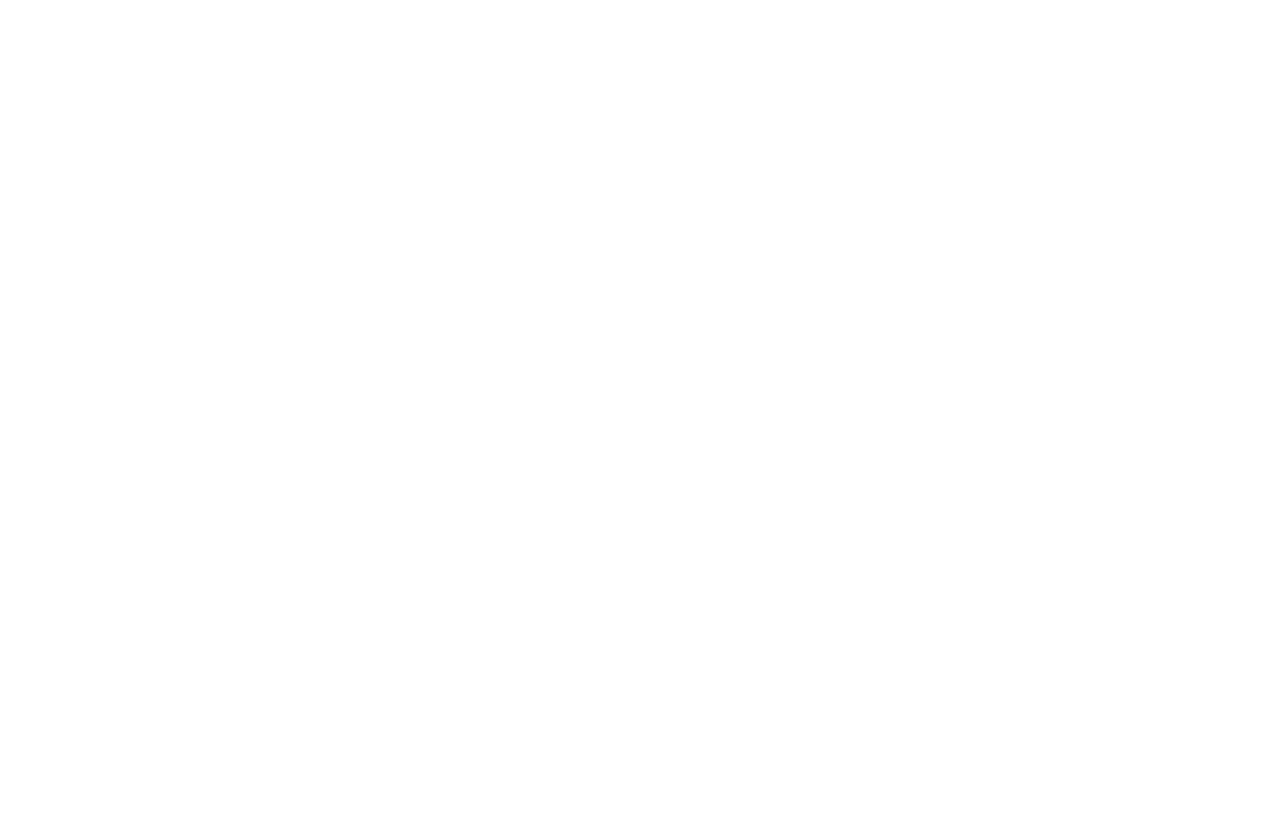
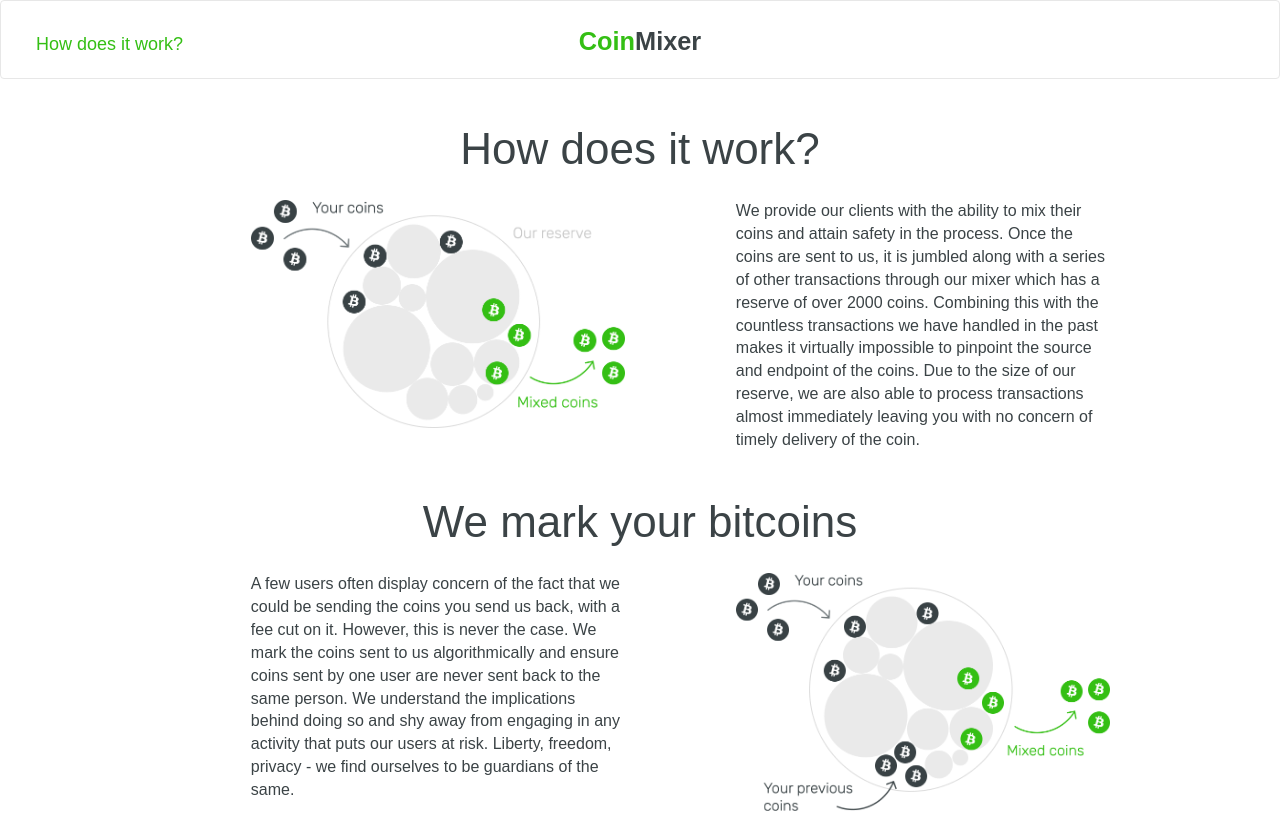
Before and after one commit to saadbutt/Mixer-Frontend, a React (Create React App) app: page /How in a window 1280 px wide. Before the commit the page ends 800 px from the top, so only its background shows below. Built offline with nearby package versions, Linux system fonts and the light colour scheme.

Commit message:
links content updated

```diff
--- a/src/App.js
+++ b/src/App.js
@@ -4,7 +4,6 @@
 import Ethereum from './Ethereum';
 import { Button } from 'react-bootstrap';
 import history from "./history";
-
 function App() {
   return (
 
@@ -46,7 +45,7 @@
       <div class="row">
         <div class="col-md-5">
           <h4 class="header-quest">
-            <a href="http://localhost:5000/how.html">How does it work? </a>
+            <a  onClick={() => history.push('/How')}>How does it work? </a>
           </h4>
         </div>
         <div class="col-md-2 logo">
@@ -58,10 +57,10 @@
           <div class="collapse navbar-collapse" id="navbar">
             <ul class="nav navbar-nav">
               <li class="nav-item__howitworks">
-                <a href="http://localhost:5000/how.html">How does it work</a>
+                <a onClick={() => history.push('/How')}>How does it work</a>
               </li>
               <li class="nav-item__why">
-                <a href="http://localhost:5000/why.html">Why should I mix my coins</a>
+                <a onClick={() => history.push('/Why')}>Why should I mix my coins</a>
               </li>
 
               <li>
@@ -118,7 +117,7 @@
 We are on a mission to make transactions safer and untraceable while contributing towards privacy over internet transactions.
               </p>
               <p>
-                <a href="http://localhost:5000/why.html">Why should I mix my coins?</a>
+                <a onClick={() => history.push('/Why')}>Why should I mix my coins?</a>
               </p>
             </div>
           </div>
--- a/src/Ethereum.js
+++ b/src/Ethereum.js
@@ -1,5 +1,6 @@
 import React, { Component } from 'react';
 import './App.css';
+import history from "./history";
 
 export default class Ethereum extends Component {
 
@@ -125,7 +126,7 @@
         </div>
         <div class="col-md-2 logo">
           <div class="navbar-header">
-            <button aria-controls="navbar" aria-expanded="false" class="navbar-toggle collapsed" data-target="#navbar" data-toggle="collapse" type="button"><span class="sr-only">Toggle navigation</span><span class="icon-bar"></span><span class="icon-bar"></span><span class="icon-bar"></span></button><a class="navbar-brand" href="/"><span class="green">Coin</span><span>Mixer</span></a>
+            <button aria-controls="navbar" aria-expanded="false" class="navbar-toggle collapsed" data-target="#navbar" data-toggle="collapse" type="button"><span class="sr-only">Toggle navigation</span><span class="icon-bar"></span><span class="icon-bar"></span><span class="icon-bar"></span></button><a class="navbar-brand" href="http://18.217.94.112:5000/"><span class="green">Coin</span><span>Mixer</span></a>
           </div>
         </div>
         <div class="col-md-5">
@@ -135,7 +136,7 @@
                 <a href="how.html">How does it work</a>
               </li>
               <li class="nav-item__why">
-                <a href="why.html">Why should I mix my coins</a>
+                <a onClick={() => history.push('/How')}>Why should I mix my coins</a>
               </li>
 
             </ul>
--- /dev/null
+++ b/src/How.js
@@ -0,0 +1,78 @@
+import React, { Component } from 'react';
+import './App.css';
+import history from './history';
+
+
+export default class How extends Component {
+    render() {
+        return (
+            <body ng-controller="maintanance">
+            <div class="wrapper" ng-hide="maintanance">
+              <div class="section-row">
+                <nav class="navbar navbar-default">
+                  <div class="row">
+                    <div class="col-md-5">
+                      <h4 class="header-quest">
+                        <a onClick={() => history.push('/How')}>How does it work? </a>
+                      </h4>
+                    </div>
+                    <div class="col-md-2 logo">
+                      <div class="navbar-header">
+                        <button aria-controls="navbar" aria-expanded="false" class="navbar-toggle collapsed" data-target="#navbar" data-toggle="collapse" type="button"><span class="sr-only">Toggle navigation</span><span class="icon-bar"></span><span class="icon-bar"></span><span class="icon-bar"></span></button><a class="navbar-brand" href="/"><span class="green">Coin</span><span>Mixer</span></a>
+                      </div>
+                    </div>
+
+                  </div>
+                </nav>
+              </div>
+
+              <div class="section-row section-row__expanded">
+
+              <section id="content">
+                <div class="container">
+                  <div class="row">
+                    <div class="col-md-12">
+                      <h1 class="text-center">
+                        How does it work?
+                      </h1>
+                    </div>
+                  </div>
+                  <div class="row">
+                    <div class="col-md-5 col-md-offset-1">
+                      <img src="/how1.png" class="img-responsive" alt="bitcoin mix service"/>
+                    </div>
+                    <div class="col-md-5 col-md-offset-1">
+                      <p>
+                        We provide our clients with the ability to mix their coins and attain safety in the process. Once the coins are sent to us, it is jumbled along with a series of other transactions through our mixer which has a reserve of over 2000 coins. Combining this with the countless transactions we have handled in the past makes it virtually impossible to pinpoint the source and endpoint of the coins. Due to the size of our reserve, we are also able to process transactions almost immediately leaving you with no concern of timely delivery of the coin.
+                      </p>
+                    </div>
+                  </div>
+                  <div class="row">
+                    <div class="col-md-12">
+                      <h2 class="text-center" style={{fontSize: '33pt',margin: '20pt 0 20pt'}}>
+                        We mark your bitcoins
+                      </h2>
+                    </div>
+                  </div>
+                  <div class="row">
+                    <div class="col-md-5 col-md-offset-1">
+                      <p>
+                        A few users often display concern of the fact that we could be sending the coins you send us back, with a fee cut on it. However, this is never the case. We mark the coins sent to us algorithmically and ensure coins sent by one user are never sent back to the same person. We understand the implications behind doing so and shy away from engaging in any activity that puts our users at risk. Liberty, freedom, privacy - we find ourselves to be guardians of the same.
+                      </p>
+                    </div>
+                    <div class="col-md-5 col-md-offset-1">
+                      <img src="/how2.png" class="img-responsive" alt="btc tumbler"/>
+                    </div>
+                  </div>
+                </div>
+              </section>
+
+                </div>
+
+              </div>
+
+
+
+            </body>
+        )}
+}
--- a/src/Instructions.js
+++ b/src/Instructions.js
@@ -1,5 +1,7 @@
 import React, { Component } from 'react';
 import './App.css';
+import history from "./history";
+
 
 export default class Instructions extends Component {
 
@@ -118,12 +120,12 @@
       <div class="row">
         <div class="col-md-5">
           <h4 class="header-quest">
-            <a href="how.html">How does it work? </a>
+          <a onClick={() => history.push('/How')}>Why should I mix my coins</a>
           </h4>
         </div>
         <div class="col-md-2 logo">
           <div class="navbar-header">
-            <button aria-controls="navbar" aria-expanded="false" class="navbar-toggle collapsed" data-target="#navbar" data-toggle="collapse" type="button"><span class="sr-only">Toggle navigation</span><span class="icon-bar"></span><span class="icon-bar"></span><span class="icon-bar"></span></button><a class="navbar-brand" href="/"><span class="green">Coin</span><span>Mixer</span></a>
+            <button aria-controls="navbar" aria-expanded="false" class="navbar-toggle collapsed" data-target="#navbar" data-toggle="collapse" type="button"><span class="sr-only">Toggle navigation</span><span class="icon-bar"></span><span class="icon-bar"></span><span class="icon-bar"></span></button><a class="navbar-brand" href="http://18.217.94.112:5000/"><span class="green">Coin</span><span>Mixer</span></a>
           </div>
         </div>
         <div class="col-md-5">
@@ -248,7 +250,7 @@
                   Service fee:&nbsp;<span class="percents">{{getFee()}}%</span> - <span class="discount" ng-class="{highlight: discountChanged}">{{getDiscount()}}%</span> (<a href="fees.html" target="_blank">discount</a>) <span class="quest-hint" uib-tooltip-template="'feeTooltipText'">?</span>
                 </p> */}
                 <script type="text/ng-template" id="feeTooltipText">
-                  <span>It is very important to set custom service fee to prevent amount-based blockchain analysis. See FAQ for details.<br/><br/> If you use CryptoMixer often, you get the discount on the service commission fee. See Fees for details.</span>
+                  <span>It is very important to set custom service fee to prevent amount-based blockchain analysis. See FAQ for details.<br/><br/> If you use CoinMixer often, you get the discount on the service commission fee. See Fees for details.</span>
                 </script>
                 <div class="fee-slider"></div>
                 <div class="security-level col-md-8 "  >
--- a/src/Route.js
+++ b/src/Route.js
@@ -5,6 +5,9 @@
 import Instruction from "./Instructions";
 import Ethereum from "./Ethereum";
 import history from './history';
+import How from './How'
+import Why from './Why'
+
 
 export default class Routes extends Component {
     render() {
@@ -14,6 +17,8 @@
                     <Route path="/" exact component={App} />
                     <Route path="/Instruction" component={Instruction} />
                     <Route path="/Ethereum" component={Ethereum} />
+                    <Route path="/How" component={How} />
+                    <Route path="/Why" component={Why} />
                 </Switch>
             </Router>
         )
--- /dev/null
+++ b/src/Why.js
@@ -0,0 +1,53 @@
+import React, { Component } from 'react';
+import './App.css';
+import history from './history';
+
+
+export default class How extends Component {
+    render() {
+        return (
+            <body ng-controller="maintanance">
+            <div class="wrapper" ng-hide="maintanance">
+              <div class="section-row">
+                <nav class="navbar navbar-default">
+                  <div class="row">
+                    <div class="col-md-5">
+                      <h4 class="header-quest">
+                        <a onClick={() => history.push('/How')}>How does it work? </a>
+                      </h4>
+                    </div>
+                    <div class="col-md-2 logo">
+                      <div class="navbar-header">
+                        <button aria-controls="navbar" aria-expanded="false" class="navbar-toggle collapsed" data-target="#navbar" data-toggle="collapse" type="button"><span class="sr-only">Toggle navigation</span><span class="icon-bar"></span><span class="icon-bar"></span><span class="icon-bar"></span></button><a class="navbar-brand" href="http://18.217.94.112:5000/"><span class="green">coin</span><span>Mixer</span></a>
+                      </div>
+                    </div>
+                    <div class="col-md-5">
+                      <div class="collapse navbar-collapse" id="navbar">
+                        <ul class="nav navbar-nav">
+
+                        </ul>
+                      </div>
+                    </div>
+                  </div>
+                </nav>
+              </div>
+
+              <section id="content">
+    <div class="container">
+      <h1>Why should I mix my coins?</h1>
+      <p>Bitcoins are a unique way to make purchases, donations, peer to peer payments and interact with the global economy with incredible ease. However, the mainstream narrative that these transactions are anonymous are deceiving and hurtful to individuals in regimes that closely monitor the nature of the transactions happening within national borders. The blockchain or the global ledger tracking transactions is an open database open for anyone to run a chain analysis and see how the flow of money has happened across parties. Additionally economic entities such as exchanges that convert your currency to fiat often require heavy forms of identity verification, especially for last mile exchanges towards fiat currency. </p>
+      <p>In simple terms, Bitcoin a currency that was essentially to be anonymous in nature is currently the most scrutinized form of currency due to its open and easy access nature. In order to circumvent this and ensure individual privacy and safety users of the network need to use a high quality mixer that work at scale, speed and volume. This gives one the possibility of mixing each transaction with a multitude of other transactions to ensure privacy is ensured. As security for transactions increase we are able to ensure the liberty, privacy and freedom of individuals from all corners of the globe.</p>
+      <p>Read more:</p>
+      <ul>
+        <li><a onClick={() => history.push('/How')}>How does mixing work?</a></li>
+      </ul>
+    </div>
+  </section>
+              </div>
+
+
+
+
+            </body>
+        )}
+}
```
Also changed, not shown: public/how1.png (added), public/how2.png (added).
